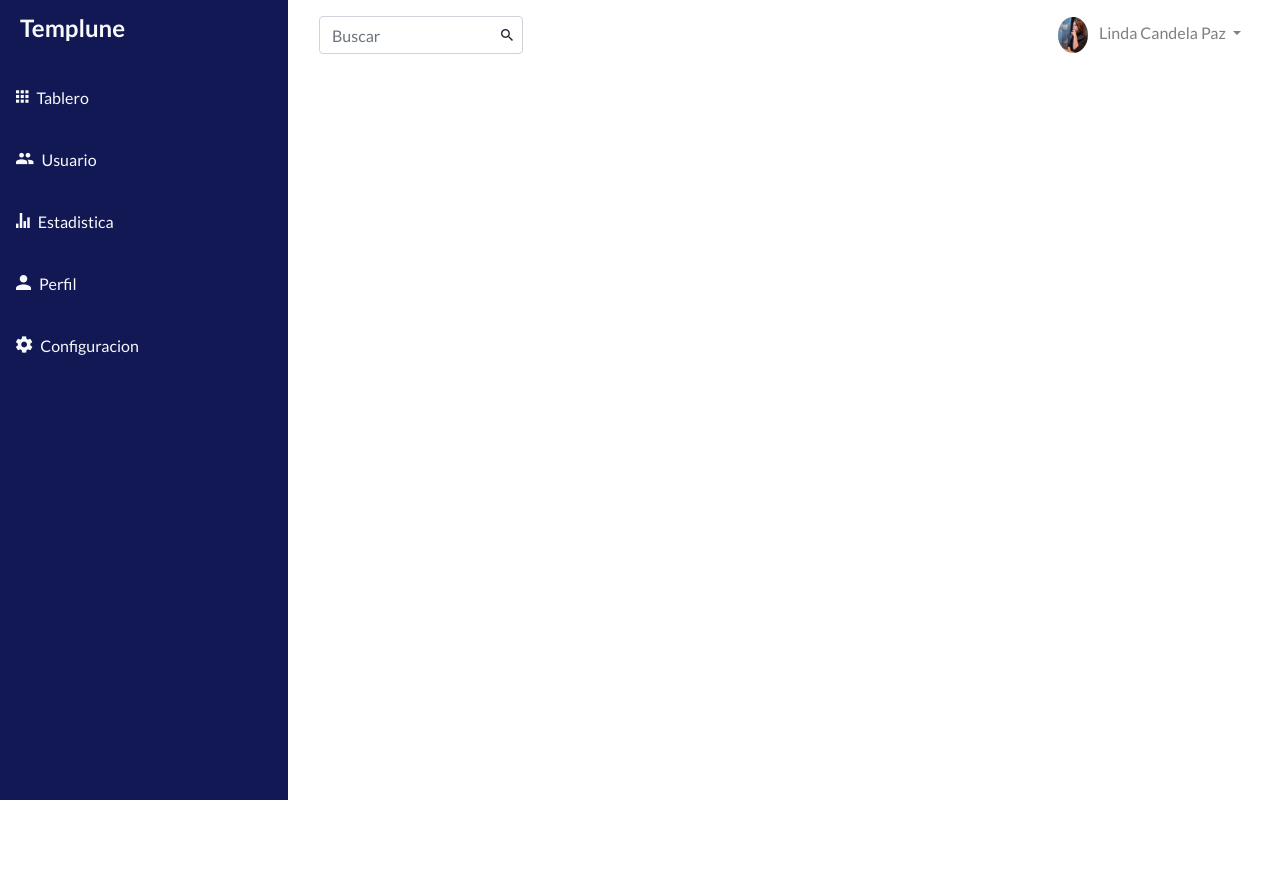
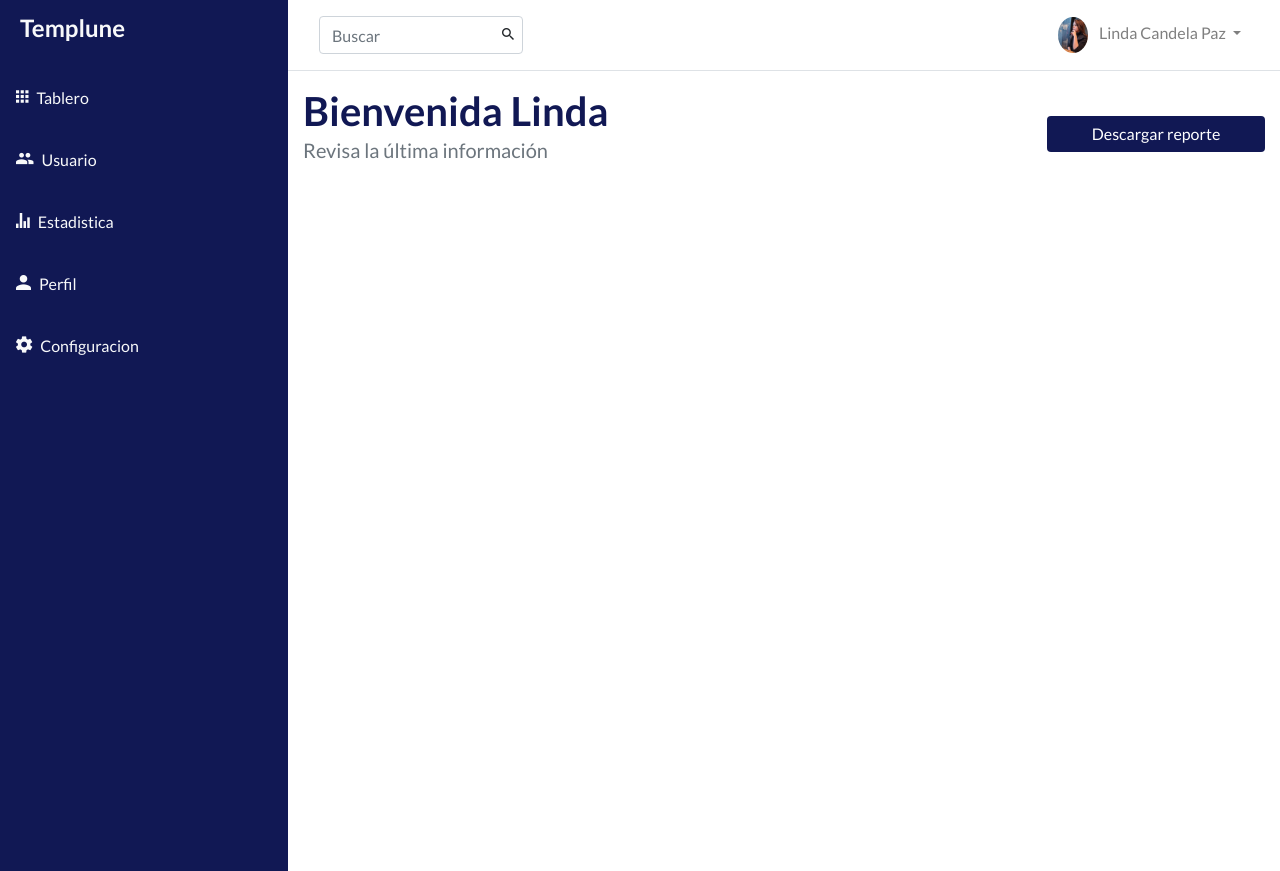
Before and after one commit to Lindapazw/bootstrap_dashboard, a plain HTML site: page index.html in a window 1280 px wide. Before the commit the page ends 800 px from the top, so only its background shows below. Drawn offline with nearby package versions, Linux system fonts and the light colour scheme.

Commit message:
add welcome section

```diff
--- a/assets/css/style.css
+++ b/assets/css/style.css
@@ -15,6 +15,8 @@ a:hover {
     text-decoration: none;
 }
 
+/* clases sobreescritas */
+
 .bg-primary {
     background-color: var(--primary) !important;
 }
@@ -22,6 +24,20 @@ a:hover {
 .bg-light {
     background-color: var(--light) !important;
 }
+
+.btn{
+    border: 0;
+}
+
+.btn-primary {
+    background-color: var(--primary);
+}
+
+.btn-primary:hover {
+    background-color: var(--primary);
+}
+
+/* fin clases sobreescritas */
 
 #sidebar-container {
     min-height: 100vh;
@@ -46,3 +62,9 @@ a:hover {
 .user {
     max-width: 30px;
 }
+
+#content {
+    overflow-y: auto;
+    height: 100vh;
+    padding-top: ;
+}
--- a/index.html
+++ b/index.html
@@ -40,7 +40,7 @@
             </div>
             <!-- navbar -->
             <div class="w-100">
-                <nav class="navbar navbar-expand-lg navbar-light bg-light">
+                <nav class="navbar navbar-expand-lg navbar-light bg-light border-bottom">
                     <div class="container">
                         <button class="navbar-toggler" type="button" data-toggle="collapse" data-target="#navbarSupportedContent" aria-controls="navbarSupportedContent" aria-expanded="false" aria-label="Toggle navigation">
                             <span class="navbar-toggler-icon"></span>
@@ -71,6 +71,22 @@
                         </div>
                     </div>
                 </nav>
+
+                <div id="content">
+                    <section class="py-3">
+                        <div class="container">
+                            <div class="row">
+                                <div class="col-lg-9">
+                                    <h1 class="font-weight-bold mb-0">Bienvenida Linda</h1>
+                                    <p class="lead text-muted">Revisa la última información</p>
+                                </div>
+                                <div class="col-lg-3 d-flex">
+                                    <button class="btn btn-primary w-100 align-self-center">Descargar reporte</button>
+                                </div>
+                            </div>
+                        </div>
+                    </section>
+                </div>
             </div>
         </div>
 
```
